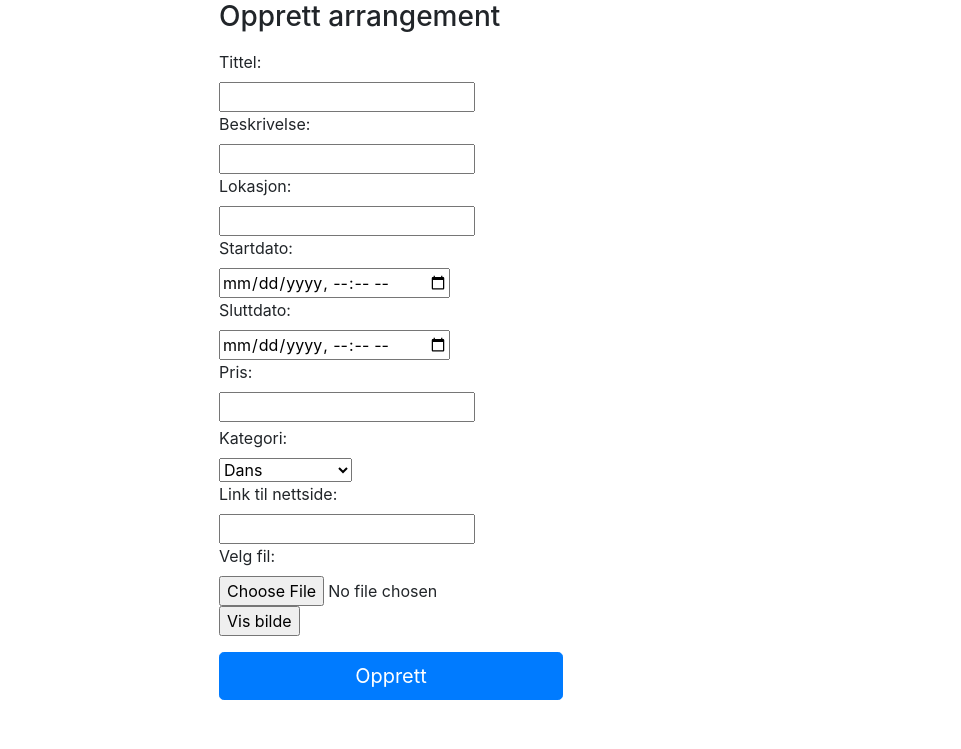
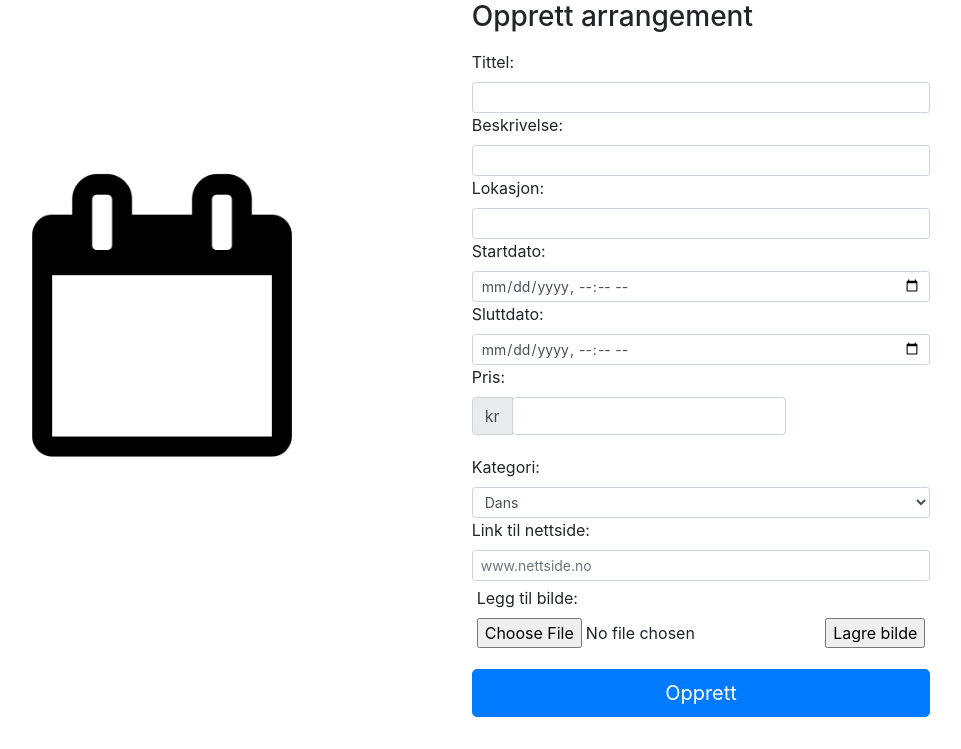
Before and after one commit to JoWestern/Eventhaandteringssystem, a PHP site: page /createevent.php in a window 1280 px wide. Shown: the part 62-811 px from the top of the page, without its empty margins (249-1210 px from the left). Before the commit the page ends 762 px from the top, so only its background shows below. Run offline with PHP 8.4, Linux system fonts and the light colour scheme; a user stored in the database is signed in; data comes from the database, SQL or seed files in the repository.

Commit message:
la til ferdig bileopplastning med placeholder - la til main tag i register.php

```diff
--- a/www/createevent.php
+++ b/www/createevent.php
@@ -8,16 +8,16 @@ require __DIR__."/assets/inc/authenticate.php";
 <html>
     <body class="main text-left">
         <div class="container login mt-5" style="width: fit-content">
-        <div class="">
+        <div class="img-fluid">
         <?php
             // $img = "assets/img/stock.png";
             // function showPic($filename){
             if (isset($_POST["show"])){
                 $src = checkFile();
-                // echo "<div>
-                // <img id='showPic' src=\"" . $img . "\" alt=\"Arrangementsbilde\" width='600rem'>
-                // </div>";
-                echo "<img id='showPic' src=\"" . $src . "\" alt=\"Arrangementsbilde\" width='600rem'>";
+                displayImage($src);
+            } else {
+                $src = "assets/img/stock.png";
+                displayImage($src);
             }
         ?>
         </div>
@@ -25,31 +25,36 @@ require __DIR__."/assets/inc/authenticate.php";
                 <h1 class="h3 mb-3 fw-normal">Opprett arrangement</h1>
                     <label for="title">Tittel:</label>
                     <div class="form-floating">
-                    <input type="text" id="title" name="title" autocomplete="off">
+                        <input class="form-control form-control-sm" type="text" id="title" name="title" autocomplete="off">
                     </div>
                     <label for="bio">Beskrivelse:</label>
                     <div class="form-floating">
-                    <input type="text" id="bio" name="bio" autocomplete="off">
+                        <input class="form-control form-control-sm" type="text" id="bio" name="bio" autocomplete="off">
                     </div>
                     <label for="local">Lokasjon:</label>
                     <div class="form-floating">
-                    <input type="text" id="local" name="local" autocomplete="off">
+                        <input class="form-control form-control-sm" type="text" id="local" name="local" autocomplete="off">
                     </div>
                     <label for="startdate">Startdato:</label>
                     <div class="form-floating">
-                    <input type="datetime-local" id="startdate" name="startdate" autocomplete="off">
+                        <input class="form-control form-control-sm" type="datetime-local" id="startdate" name="startdate" autocomplete="off">
                     </div>
                     <label for="enddate">Sluttdato:</label>
                     <div class="form-floating">
-                    <input type="datetime-local" id="enddate" name="enddate" autocomplete="off">
+                        <input class="form-control form-control-sm" type="datetime-local" id="enddate" name="enddate" autocomplete="off">
                     </div>
                     <label for="ticketprice">Pris:</label>
+                    <div class="input-group mb-3">
+                        <div class="input-group-prepend">
+                            <span class="input-group-text">kr</span>
+                        </div>
                         <div class="form-floating">
-                        <input type="number" id="ticketprice" name="ticketprice" autocomplete="off">
+                            <input class="form-control" type="number" id="ticketprice" name="ticketprice" autocomplete="off">
+                        </div>
                     </div>
                     <label class="mt-1" for="cat">Kategori:</label>
                     <div class="form-floating">
-                    <select name="category">
+                        <select class="form-control form-control-sm" name="category">
                             <?php
                                 $category = new Category();
                                 $categoryOptions = $category->selectCategory();
@@ -61,16 +66,18 @@ require __DIR__."/assets/inc/authenticate.php";
                     </div>
                     <label for="website">Link til nettside:</label>
                     <div class="form-floating">
-                    <input type="text" id="website" name="website" autocomplete="off">
+                        <input class="form-control form-control-sm" type="text" id="website" name="website" autocomplete="off" placeholder="www.nettside.no">
                     </div>
-                <div class="form-floating">
-                    <label for="imgFile">Velg fil:</label>
-                    <div class="form-floating">
+                    <div class="form-group mb-3">
+                        <div class="form-floating" style="margin:5px;">
+                            <label for="imgFile">Legg til bilde:</label>
+                            <div>
                                 <input name="imgFile" type="file">
+                                <input name="show" type="submit" value="Lagre bilde">
                             </div>
-                    <input name="show" type="submit" value="Vis bilde">
                         </div>
                     <input class="w-100 btn btn-lg btn-primary mt-3" type="submit" name="submit" value="Opprett" autocomplete="off"></input>
+                </div>
             </form>
         </div>
     </body>
@@ -97,13 +104,11 @@ if (isset($_POST["submit"])) {
 
     $events = new Event();
     $CreateEvent = $events->createEvent($title, $info, $host, $location, $starttime, $cat, $endtime, $ticketprice, $website);
-    echo "<p class='mb-3 fw-normal'>Arrangementet er lagret!</p>";
+    echo "<p class='mb-3 fw-normal'>Arrangementet er oppretter!</p>";
 }
 
 //runs when form has been submitted
 function checkFile() {
-    // if (isset($_POST["show"])){
-
     // Define array for messages
     $messages = array();
 
@@ -119,8 +124,7 @@ function checkFile() {
                                 "png" => "image/png"
         );
         $max_file_size = 2097152; // in bytes
-        // $dir = $_SERVER['DOCUMENT_ROOT'] . "/Eventhaandteringssystem/www/assets/img/";
-        $dir = "/Applications/XAMPP/xamppfiles/htdocs/Eventhaandteringssystem/www/assets/img/";
+        $dir = $_SERVER['DOCUMENT_ROOT'] . "/Eventhaandteringssystem/www/assets/img/";
         // No directory with that name?
         if(!file_exists($dir))
         {
@@ -130,8 +134,6 @@ function checkFile() {
 
         // Constructing file name
         $suffix = array_search($_FILES['imgFile']['type'], $acc_file_types);
-
-        //$filename  = "gunnar" . '.' . $suffix;
 
         /* If the file already exists for some reason */
         do {
@@ -165,41 +167,24 @@ function checkFile() {
             $uploaded_file = move_uploaded_file($_FILES['imgFile']['tmp_name'], $filepath);
 
             if ($uploaded_file){
-                $img = "assets/img/".$filename;
-                // showPic($img);
-                //echo "<img class='' src=\"" . $img . "\" alt=\"Arrangementsbilde\" width='600rem'>";
                 $messages['success'][] = "Filen ble lastet opp!";
+                $img = "assets/img/" . $filename;
+                return $img;
             } else {
                 $messages['error'][] = "Not uploaded because of error #".$_FILES["imgFile"]["error"];
+                $img = "assets/img/stock.png";
+                return $img;
             }
-            $img = "assets/img/" . $filename;
-            return $img;
-            // if (!$uploaded_file)
-            //     $messages['error'][] = "Filen kunne ikke lastes opp";
-            // else
-            //     $messages['success'][] = "Filen ble lastet opp!";
         }
 
     } else {
         $messages['error'][] = "Ingen fil er lastet opp";
-        $img = "assets/img/stock.png";
+        $img = "/stock.png";
         return $img;
     }
-    // Output messages to user
-    // if(isset($messages) && !empty($messages))
-    // {
-    //     echo "<strong>Message" . (sizeof($messages, COUNT_RECURSIVE)-1 > 1 ? "s:<br>" : ":<br>") . "</strong>";
-    //     foreach($messages as $msg_type => $type_messages)
-    //     {
-    //         if($msg_type == 'error')
-    //             foreach($type_messages as $message) { echo '<span style="color:red";>- ' . $message . '</span><br>'; }
-    //         elseif($msg_type == 'success')
-    //             foreach($type_messages as $message) { echo '<span style="color:green";>- ' . $message . '</span><br>'; }
-    //     }
-    // }
-    // else
-    // {
-    //     echo "<strong>Vennligst velg fil for opplasting</strong>";
-    // }
+}
+
+function displayImage($src) {
+    echo "<img class='placeholderImg' id='showPic' src='" . $src . "' alt=\"Arrangementsbilde\" style=\"width: 20rem; margin: 150px;\">";
 }
 ?>
--- a/www/register.php
+++ b/www/register.php
@@ -2,7 +2,7 @@
 require dirname(__DIR__) . "/www/assets/inc/header.php";
 require dirname(__DIR__) . "/www/assets/lib/class.User.php";
 ?>
-<body class="text-center">
+<body class="main text-center">
         <div class="container login mt-5" style="width: fit-content">
             <form method="POST" action=<?php echo htmlspecialchars($_SERVER["PHP_SELF"]); ?> autocomplete="off">
                 <h1 class="h3 mb-3 fw-normal">Registrer bruker</h1>
```
Lines whose indentation alone changed are shown as unchanged.
